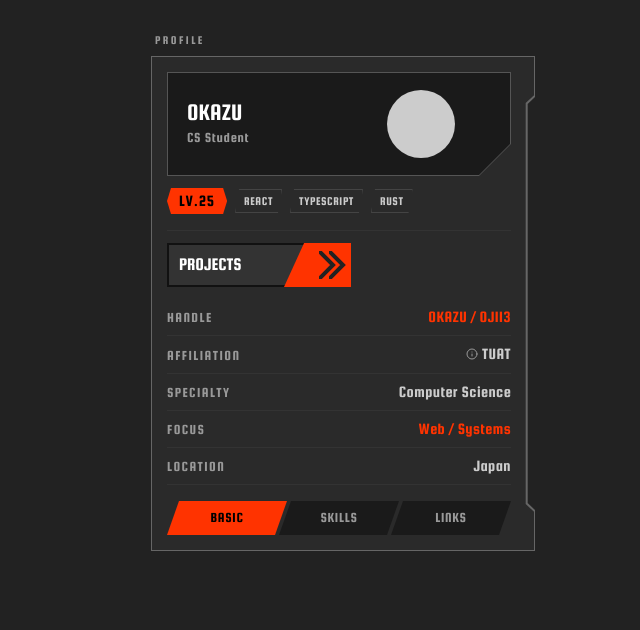
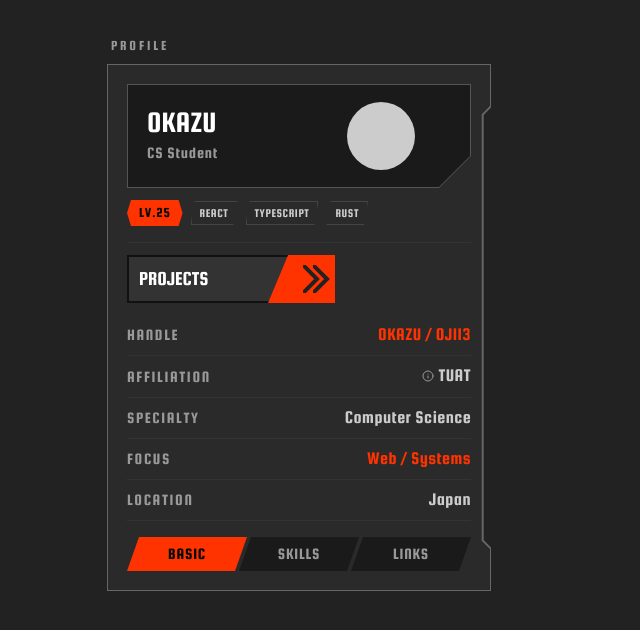
Before and after one commit to OJII3/ojii3.dev, a React (Vite) app: page / in a window 1280 px wide. Shown: the top 630 px of the page, without its empty margins (297-937 px from the left). Built offline with nearby package versions, Linux system fonts and the light colour scheme.

Commit message:
feat: PC 表示時のコンポーネント単位サイズ拡大 (lg: ブレークポイント)
グローバルな --ui-scale に依存せず、各コンポーネントが lg: プレフィックスで
自身のフォント・スペーシング・寸法を1段階アップする設計に移行

```diff
--- a/src/components/angled-button.tsx
+++ b/src/components/angled-button.tsx
@@ -9,13 +9,13 @@ export function AngledButton({ to, label }: AngledButtonProps) {
   return (
     <Link
       to={to}
-      className="relative inline-flex items-center h-btn-h w-btn-w group"
+      className="relative inline-flex items-center h-btn-h lg:h-12 w-btn-w lg:w-52 group"
     >
       {/* Base dark rectangle */}
       <div className="absolute inset-0 bg-bg-button border-2 border-bg-header" />
 
       {/* Label text */}
-      <span className="relative z-10 text-lg text-text-main font-squada pl-3 leading-none">
+      <span className="relative z-10 text-lg lg:text-xl text-text-main font-squada pl-3 leading-none">
         {label}
       </span>
 
--- a/src/components/clipped-card.tsx
+++ b/src/components/clipped-card.tsx
@@ -35,11 +35,11 @@ export function ClippedCard({ variant, title, subtitle }: ClippedCardProps) {
       />
 
       {/* Content */}
-      <div className="relative z-10 flex flex-col justify-between h-full p-4">
-        <p className="text-lg text-text-on-accent font-squada leading-none">
+      <div className="relative z-10 flex flex-col justify-between h-full p-4 lg:p-5">
+        <p className="text-lg lg:text-xl text-text-on-accent font-squada leading-none">
           {isPreview ? "PREVIEW" : "NO DATA"}
         </p>
-        <div className="text-text-sub text-base font-squada leading-tight">
+        <div className="text-text-sub text-base lg:text-lg font-squada leading-tight">
           {isPreview && title ? <p>{title}</p> : <p>{subtitle ?? "LOCKED"}</p>}
         </div>
       </div>
--- a/src/components/header.tsx
+++ b/src/components/header.tsx
@@ -6,11 +6,11 @@ type HeaderProps = {
 
 export function Header({ title }: HeaderProps) {
   return (
-    <header className="relative bg-bg-header h-16 w-full flex items-center overflow-hidden">
+    <header className="relative bg-bg-header h-16 lg:h-20 w-full flex items-center overflow-hidden">
       {/* Back link - angular arrow shape */}
       <Link
         to="/"
-        className="relative h-full w-back-w flex items-center justify-center group"
+        className="relative h-full w-back-w lg:w-40 flex items-center justify-center group"
       >
         {/* Arrow background */}
         <div
@@ -39,7 +39,7 @@ export function Header({ title }: HeaderProps) {
       </Link>
 
       {/* Title - aligned right */}
-      <h1 className="absolute right-4 text-3xl text-text-main font-squada leading-none">
+      <h1 className="absolute right-4 text-3xl lg:text-[3rem] text-text-main font-squada leading-none">
         {title}
       </h1>
     </header>
--- a/src/components/link-card.tsx
+++ b/src/components/link-card.tsx
@@ -17,10 +17,10 @@ export function LinkCard({ label, href, external = false }: LinkCardProps) {
         href={href}
         target="_blank"
         rel="noopener noreferrer"
-        className="relative flex items-center h-link-h w-full bg-bg-dark border border-border-dim hover:border-accent transition-colors group"
+        className="relative flex items-center h-link-h lg:h-11 w-full bg-bg-dark border border-border-dim hover:border-accent transition-colors group"
         style={clipStyle}
       >
-        <span className="text-base text-text-sub font-squada pl-3 tracking-wide group-hover:text-accent transition-colors">
+        <span className="text-base lg:text-lg text-text-sub font-squada pl-3 tracking-wide group-hover:text-accent transition-colors">
           {label}
         </span>
         <svg
@@ -45,10 +45,10 @@ export function LinkCard({ label, href, external = false }: LinkCardProps) {
   return (
     <Link
       to={href}
-      className="relative flex items-center h-link-h w-full bg-bg-dark border border-border-dim hover:border-accent transition-colors group"
+      className="relative flex items-center h-link-h lg:h-11 w-full bg-bg-dark border border-border-dim hover:border-accent transition-colors group"
       style={clipStyle}
     >
-      <span className="text-base text-text-sub font-squada pl-3 tracking-wide group-hover:text-accent transition-colors">
+      <span className="text-base lg:text-lg text-text-sub font-squada pl-3 tracking-wide group-hover:text-accent transition-colors">
         {label}
       </span>
       <svg
--- a/src/components/profile-panel.tsx
+++ b/src/components/profile-panel.tsx
@@ -77,7 +77,7 @@ function SkillsTab() {
           className="flex items-center justify-between py-1.5 border-b border-border-dim"
         >
           <span
-            className={`text-sm tracking-wider ${s.good ? "text-accent" : "text-muted-light"}`}
+            className={`text-sm lg:text-base tracking-wider ${s.good ? "text-accent" : "text-muted-light"}`}
           >
             {s.name}
           </span>
@@ -105,9 +105,9 @@ export function ProfilePanel() {
   const [activeTab, setActiveTab] = useState<Tab>("BASIC");
 
   return (
-    <div className="flex flex-col items-start overflow-hidden p-4 w-full max-w-panel-max mx-auto">
+    <div className="flex flex-col items-start overflow-hidden p-4 lg:p-5 w-full max-w-panel-max lg:max-w-lg mx-auto">
       {/* Section label */}
-      <p className="text-xs tracking-[0.2em] text-muted-light uppercase mb-2 pl-1">
+      <p className="text-xs lg:text-sm tracking-[0.2em] text-muted-light uppercase mb-2 pl-1">
         profile
       </p>
 
@@ -120,7 +120,7 @@ export function ProfilePanel() {
               "polygon(0 0, 100% 0, 100% 40px, calc(100% - 8px) 48px, calc(100% - 8px) calc(100% - 48px), 100% calc(100% - 40px), 100% 100%, 0 100%)",
           }}
         >
-          <div className="p-4 pr-6 pb-4">
+          <div className="p-4 lg:p-5 pr-6 pb-4">
             {/* Name & Avatar area */}
             <div
               className="relative h-avatar-area w-full"
@@ -142,10 +142,10 @@ export function ProfilePanel() {
               {/* Content */}
               <div className="relative z-10 flex items-center justify-between h-full">
                 <div className="pl-5">
-                  <p className="text-2xl text-white font-squada leading-none">
+                  <p className="text-2xl lg:text-3xl text-white font-squada leading-none">
                     OKAZU
                   </p>
-                  <p className="text-sm text-muted-light tracking-wider mt-1">
+                  <p className="text-sm lg:text-base text-muted-light tracking-wider mt-1">
                     CS Student
                   </p>
                 </div>
@@ -158,7 +158,7 @@ export function ProfilePanel() {
             <div className="flex items-center gap-2 mt-3 flex-wrap">
               {/* Level badge */}
               <span
-                className="inline-flex items-center justify-center h-badge-h px-3 bg-accent text-xs-plus font-squada text-text-on-accent tracking-wider"
+                className="inline-flex items-center justify-center h-badge-h px-3 bg-accent text-xs-plus lg:text-sm font-squada text-text-on-accent tracking-wider"
                 style={{
                   clipPath:
                     "polygon(4px 0, calc(100% - 4px) 0, 100% 50%, calc(100% - 4px) 100%, 4px 100%, 0 50%)",
@@ -188,7 +188,7 @@ export function ProfilePanel() {
                   key={tab}
                   type="button"
                   onClick={() => setActiveTab(tab)}
-                  className={`flex-1 h-tab-h text-sm font-squada tracking-wider transition-colors ${i > 0 ? "-ml-2" : ""} ${
+                  className={`flex-1 h-tab-h text-sm lg:text-base font-squada tracking-wider transition-colors ${i > 0 ? "-ml-2" : ""} ${
                     activeTab === tab
                       ? "bg-accent text-text-on-accent z-10"
                       : "bg-bg-dark text-muted-light hover:text-text-sub"
--- a/src/components/stat-row.tsx
+++ b/src/components/stat-row.tsx
@@ -9,11 +9,11 @@ type StatRowProps = {
 export function StatRow({ label, value, accent = false }: StatRowProps) {
   return (
     <div className="flex items-baseline justify-between py-1.5 border-b border-border-dim">
-      <span className="text-sm tracking-widest text-muted-light uppercase">
+      <span className="text-sm lg:text-base tracking-widest text-muted-light uppercase">
         {label}
       </span>
       <span
-        className={`text-base font-squada tracking-wide ${
+        className={`text-base lg:text-lg font-squada tracking-wide ${
           accent ? "text-accent" : "text-text-sub"
         }`}
       >
```
